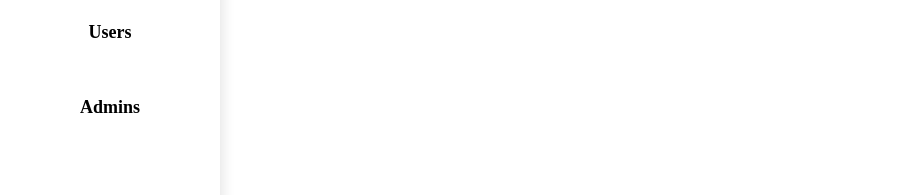
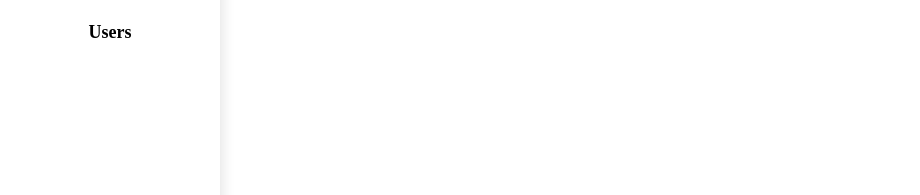
Before and after one commit to mohamedelqasemy/FrontEnd_LocationVoiture, a React (Vite) app: page /dashboard in a window 1280 px wide. Shown: the part 205-400 px from the top of the page, without its empty margins (0-920 px from the left). Built offline with nearby package versions, Linux system fonts and the light colour scheme.

Commit message:
Update SideBar.jsx

```diff
--- a/src/components/ComponentsAdmin/Sidebar/SideBar.jsx
+++ b/src/components/ComponentsAdmin/Sidebar/SideBar.jsx
@@ -19,7 +19,7 @@ function SideBar() {
           </li>
         <li> <Link class="link" to="/cars-admin" >Cars</Link></li>
         <li> <Link class="link" to="/users" >Users</Link> </li>
-        <li> <Link class="link" to="/dashboard" >Admins</Link> </li>
+
 
       </ul>
       <div className="logout">
```
